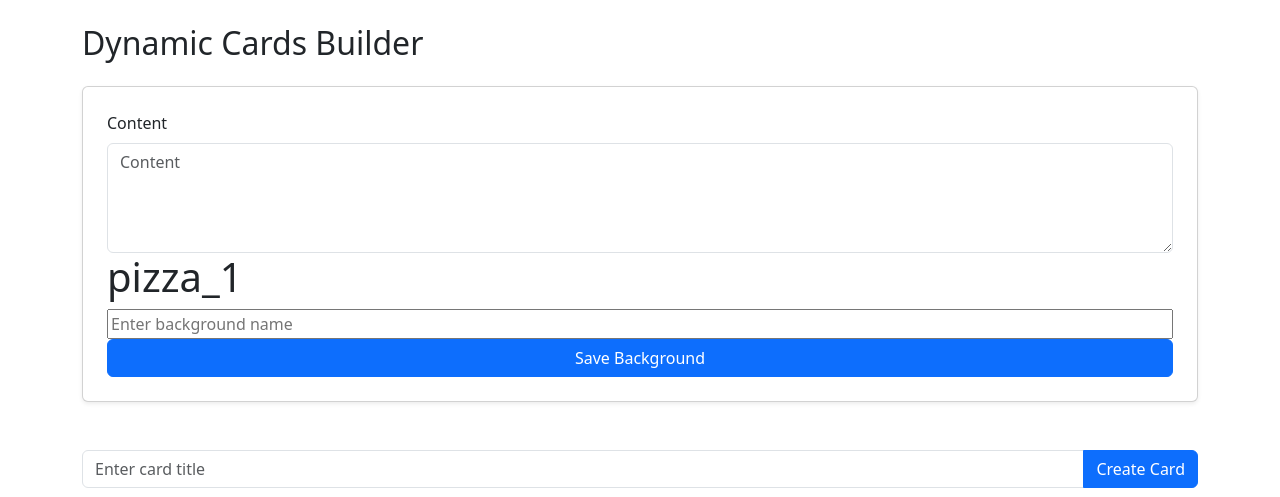
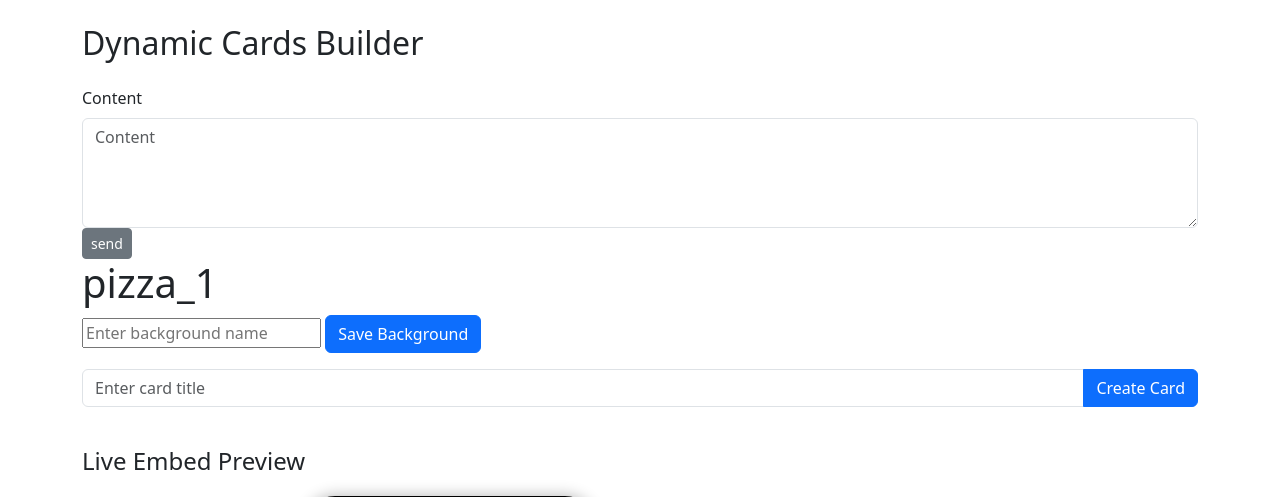
Before and after one commit to mohamed36578/my-flask-app, a Flask app: template templates/dashboard.html in a window 1280 px wide. Shown: the top 497 px of the page. Run offline with Flask 3, Linux system fonts and the light colour scheme; the template is opened without the code that fills it, so the values that code supplies are empty; some libraries are stand-ins or nearby versions; grey boxes are pictures that could not be loaded.

Commit message:
dashboard changes2

```diff
--- a/templates/dashboard.html
+++ b/templates/dashboard.html
@@ -100,11 +100,14 @@
 
 
   <div class="bgr-group mb-3">
-    <form method="POST" action="/dashboard" class="card p-4 shadow-sm mb-5">
+
     <input type="hidden" name="csrf_token" value="{{ csrf_token() }}">
+    <form form method="POST" action="/dashboard">
     <label for="content" class="form-label">Content</label>
                 <textarea name="content" id="content" class="form-control" placeholder="Content" rows="4" required></textarea>
-    <h1 id="bgr">pizza_1</h1>
+                <button type="submit" class="btn btn-secondary btn-sm" onclick="copyEmbed()" >send</button>
+            </form>
+                <h1 id="bgr">pizza_1</h1>
 
     <input type="text" id="bgrInput" placeholder="Enter background name">
     <button class="btn btn-primary" id="saveBgr">Save Background</button>
@@ -113,13 +116,11 @@
       <input type="text" id="cardTitleInput" class="form-control" placeholder="Enter card title">
       <button class="btn btn-primary" onclick="createCard()">Create Card</button>
     </div>
-</form>
+
     <div id="cardsContainer" class="row gy-4"></div>
 
     <h4 class="mt-5">Live Embed Preview</h4>
-    <div class="text-end mb-2">
-      <button type="submit" class="btn btn-secondary btn-sm" onclick="copyEmbed()" >send</button>
-    </div>
+
 
     <div class="phone-frame" id="phone-frame" >
       <div class="bgr">
```
